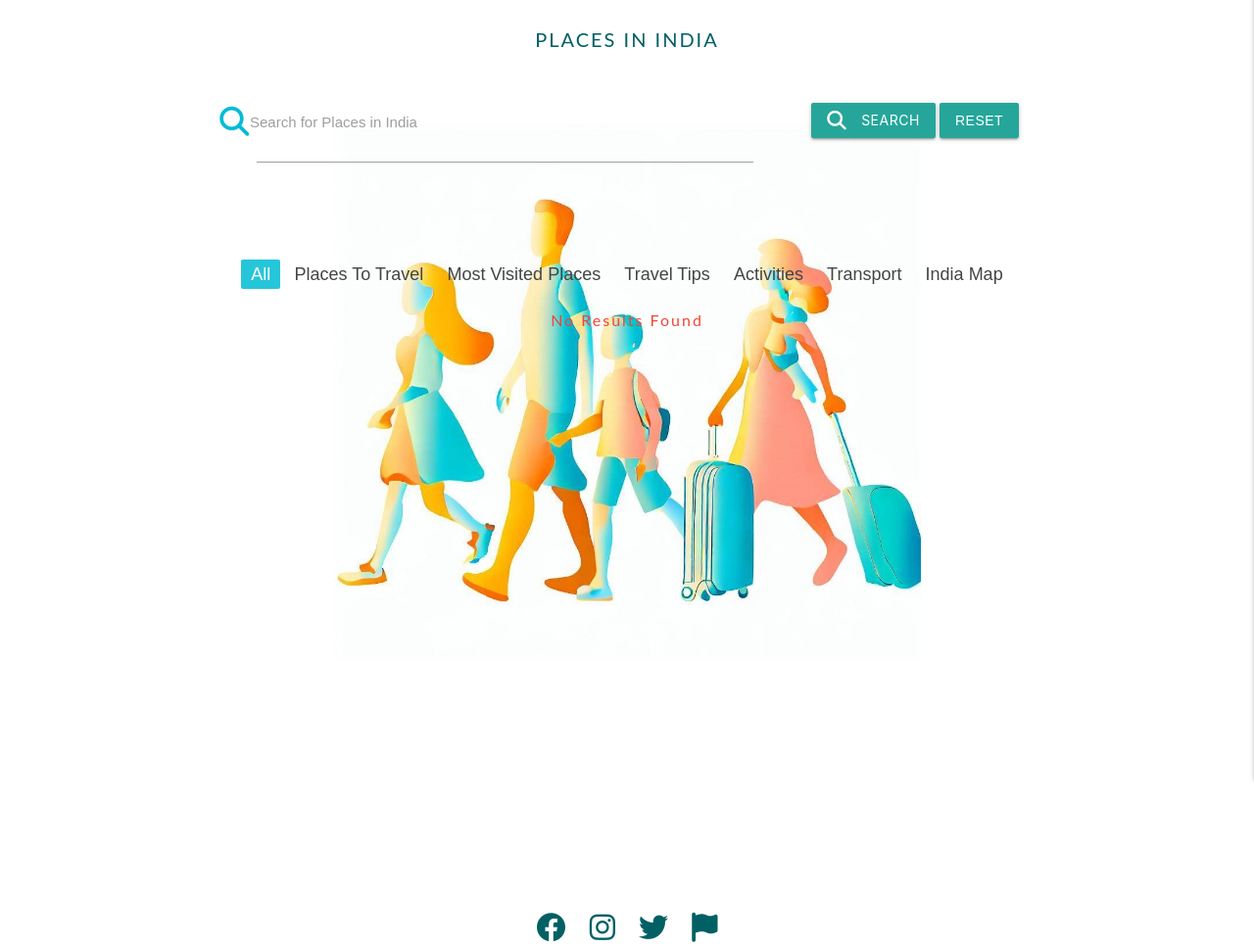
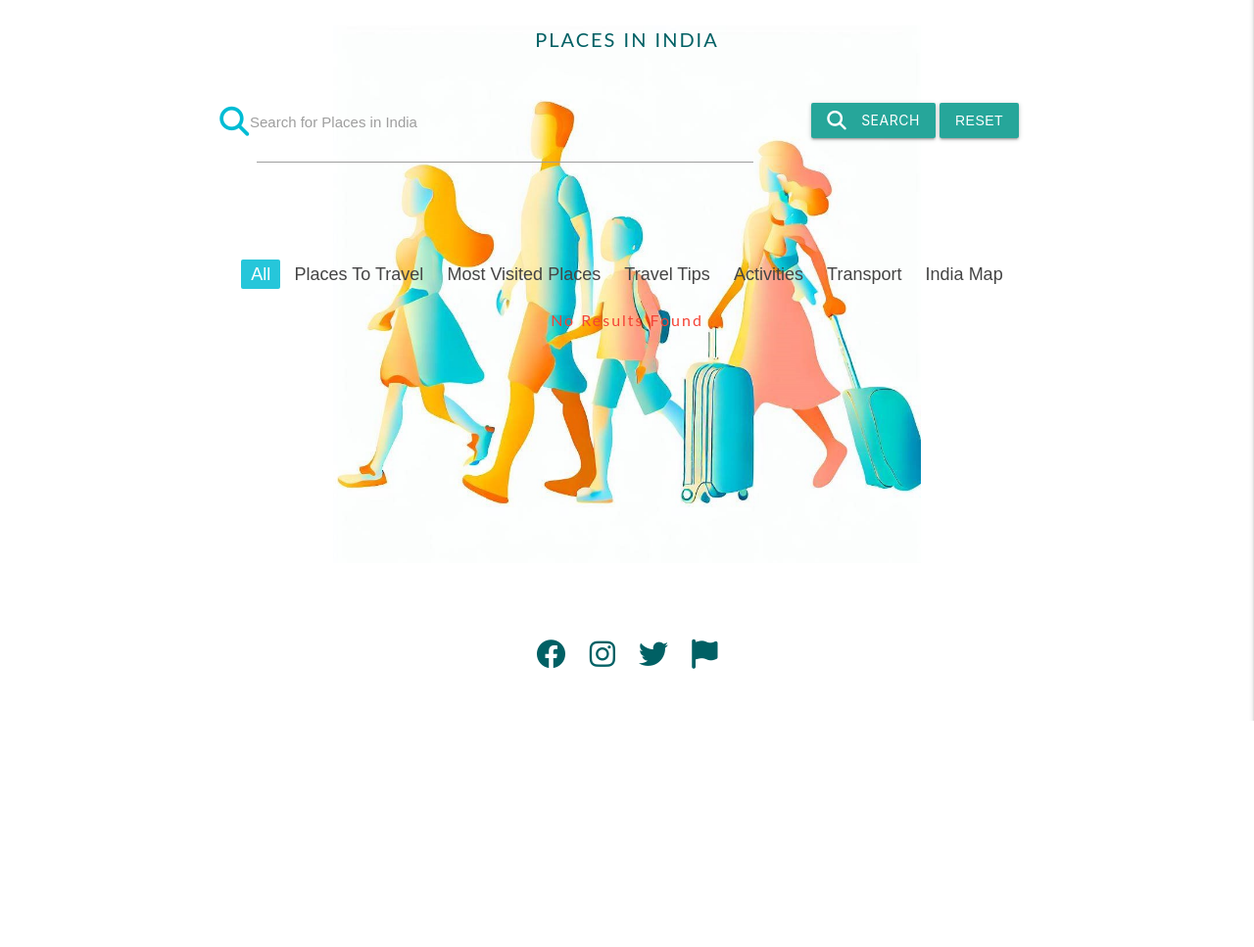
Before and after one commit to Killol14/Roaming-In-India, a Flask app: page /search in a window 1280 px wide. Shown: the part 64-1031 px from the top of the page at 98% size. After the commit the page ends 800 px from the top, so only its background shows below. Run offline with Flask 3, Linux system fonts and the light colour scheme; data that the repository does not hold is empty; some libraries are stand-ins or nearby versions.

Commit message:
this will commit css  for footer

```diff
--- a/static/css/style.css
+++ b/static/css/style.css
@@ -13,7 +13,7 @@ main {
 	background-repeat: no-repeat;
 	background-size: 600px;
 	background-position: center;
-    height: 100vh;
+
 
 
 }
@@ -156,11 +156,16 @@ a.btn-small.btn-hero {
 .pagination li i {
     font-size: 2rem;
     color: #006064;
-	margin-top: 550px;
+
 }
 
 .pagination li i:hover {
  color: #26c6da;
+}
+.page-footer {
+    padding-top: 20px;
+    color: #fff;
+	background-color: transparent;
 }
 
 /*-------- Social Media ------*/
@@ -176,22 +181,20 @@ a.btn-small.btn-hero {
 			font-size: 30px;
 		}
 }
+@media (max-height: 800px) {
+	a.btn-small.btn-hero {
+		top: 80%;
+		left: 50%;
+	}
+
+}
 @media (max-width: 500px) {
     a.brand-logo {
         font-size: 16px;
     }
 	a.btn-small.btn-hero {
-		top: 60%;
-		left: 50%;
-	}
-}
-@media (max-height: 600px) {
-	a.btn-small.btn-hero {
 		top: 80%;
 		left: 50%;
-	}
-	.pagination li i {
-		margin-top: 150px;
 	}
 }
 @media (max-width: 360px) {
--- a/templates/base.html
+++ b/templates/base.html
@@ -78,6 +78,30 @@
         {% endblock %}
     </main>
 
+    <!--Footer-->
+<footer  class="page-footer">
+  <div class="container">
+  <div class="row">
+     <!-- social icons/links -->
+     <div class="col s12 pagination center-align">
+       <ul class="social-icons" >
+          <li><a target="_blank"  href="https://www.facebook.com" rel="noopener">
+             <i class="fab fa-facebook" aria-hidden="true"></i></a>
+          </li>
+          <li><a target="_blank" href="https://www.instagram.com" rel="noopener">
+             <i class="fab fa-instagram" aria-hidden="true"></i></a>
+          </li>
+          <li><a target="_blank"  href="https://www.twitter.com" rel="noopener">
+             <i class="fab fa-twitter" aria-hidden="true"></i></a></li>
+          <li><a target="_blank" href="https://www.travelfairindia.com" rel="noopener">
+              <i class="fa-sharp fa-solid fa-flag" aria-hidden="true"></i></a>
+          </li>
+       </ul>
+     </div>
+  </div>
+</div>
+</footer>
+
     <!--JQuery CDN-->
 
     <script src="https://code.jquery.com/jquery-3.6.4.min.js"
--- a/templates/places.html
+++ b/templates/places.html
@@ -99,28 +99,4 @@
 {% else %}
 <h4 class="center-align red-text">No Results Found</h4>
 {% endif %}
-<!--Footer-->
-<footer>
-    <div class="row">
-      <!-- social icons/links -->
-      <div class="col s12 pagination center-align">
-        <ul class="social-icons">
-          <li><a target="_blank" href="https://www.facebook.com" rel="noopener">
-            <i class="fab fa-facebook" aria-hidden="true"></i></a>
-          </li>
-          <li><a target="_blank" href="https://www.instagram.com" rel="noopener">
-            <i class="fab fa-instagram" aria-hidden="true"></i></a>
-          </li>
-          <li><a target="_blank" href="https://www.twitter.com" rel="noopener">
-            <i class="fab fa-twitter" aria-hidden="true"></i></a></li>
-          <li><a target="_blank" href="https://www.travelfairindia.com" rel="noopener">
-            <i class="fa-sharp fa-solid fa-flag" aria-hidden="true"></i></a>
-          </li>
-        </ul>
-      </div>
-    </div>
-  </footer>
-
-
-
 {% endblock %}
```
Also changed, not shown: templates/index.html (+1 -21 lines).
